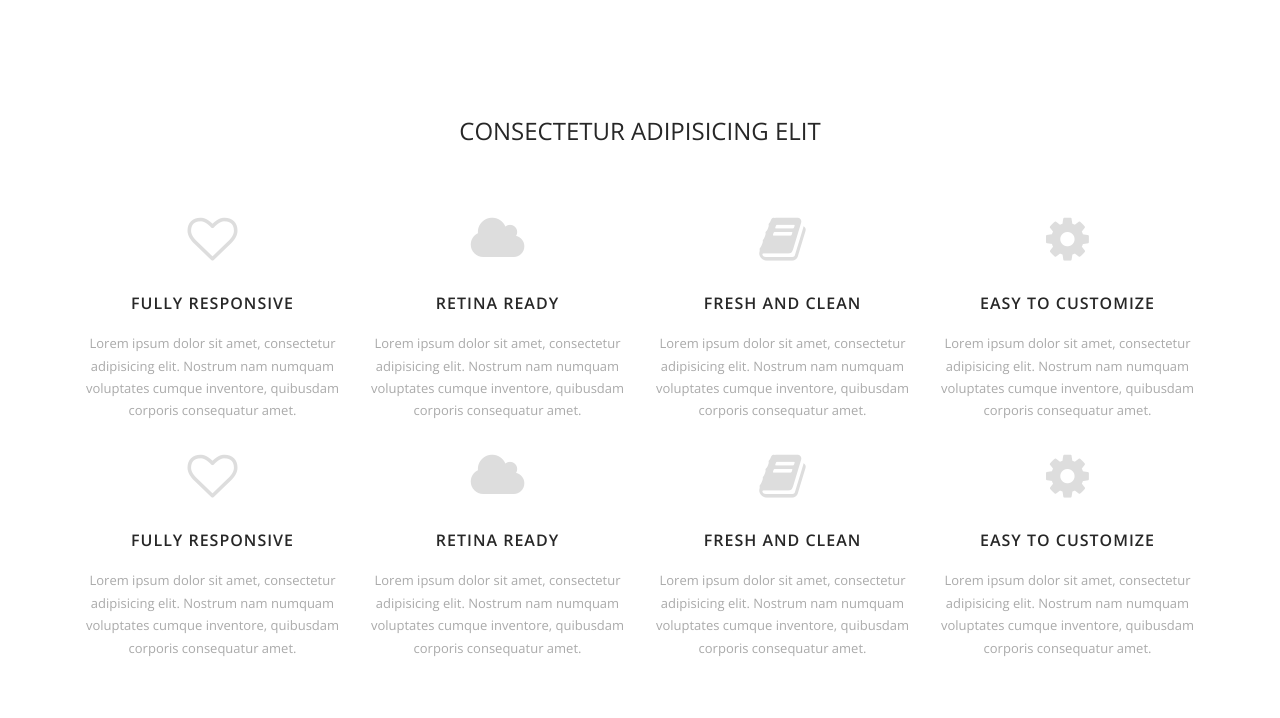
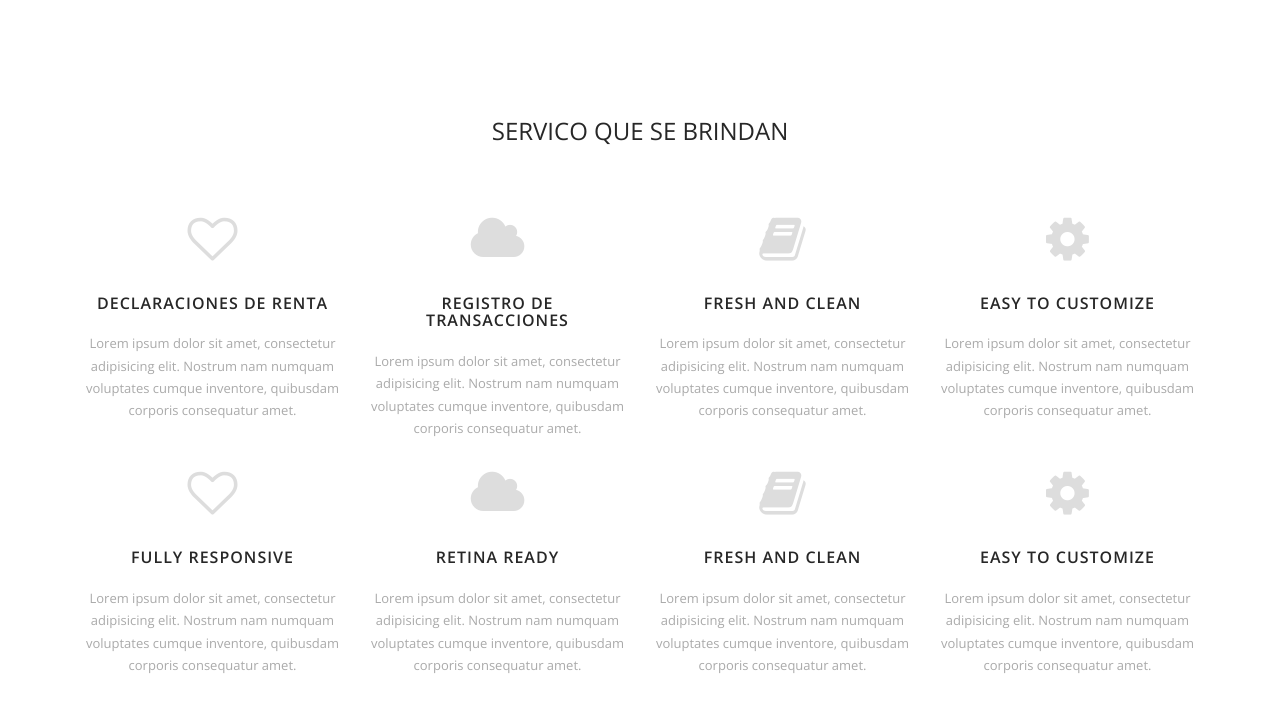
Before and after one commit to ochauza/paginacontador, a plain HTML site: page services.html in a window 1280 px wide. Shown: the part 82-800 px from the top of the page. Drawn offline with nearby package versions, Linux system fonts and the light colour scheme.

Commit message:
se edtio servicios

```diff
--- a/services.html
+++ b/services.html
@@ -54,15 +54,15 @@
   <div class="services">
     <div class="container">
       <div class="text-center">
-        <h2>consectetur adipisicing elit</h2>
+        <h2>Servico que se brindan</h2>
         <div class="col-md-3 wow fadeInDown" data-wow-duration="1000ms" data-wow-delay="300ms">
           <i class="fa fa-heart-o"></i>
-          <h3>Fully Responsive</h3>
+          <h3>Declaraciones de renta</h3>
           <p>Lorem ipsum dolor sit amet, consectetur adipisicing elit. Nostrum nam numquam voluptates cumque inventore, quibusdam corporis consequatur amet.</p>
         </div>
         <div class="col-md-3 wow fadeInDown" data-wow-duration="1000ms" data-wow-delay="600ms">
           <i class="fa fa-cloud"></i>
-          <h3>Retina Ready</h3>
+          <h3>Registro de transacciones</h3>
           <p>Lorem ipsum dolor sit amet, consectetur adipisicing elit. Nostrum nam numquam voluptates cumque inventore, quibusdam corporis consequatur amet.</p>
         </div>
         <div class="col-md-3 wow fadeInDown" data-wow-duration="1000ms" data-wow-delay="900ms">
```
